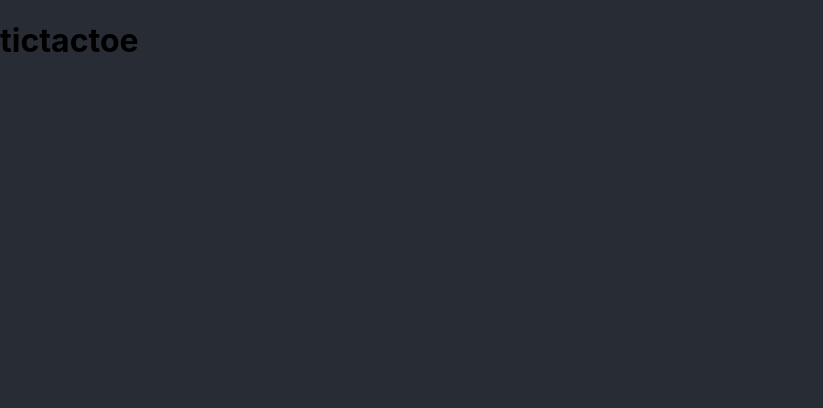
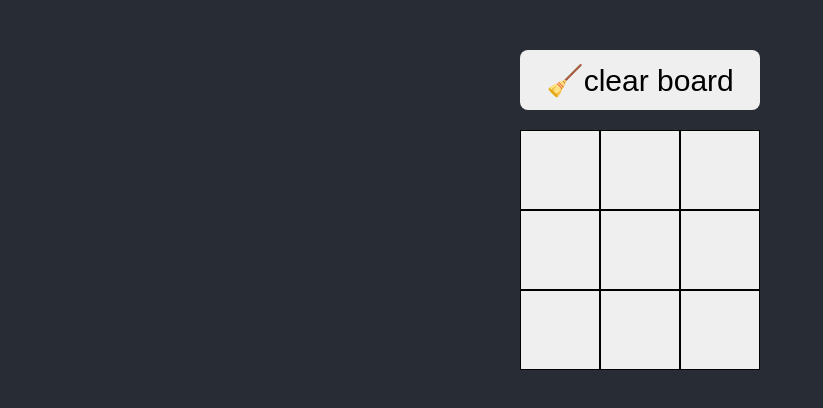
Before and after one commit to pawelrogowski/react-dev-tic-tac-toe, a React (Create React App) app: page / in a window 1280 px wide. Shown: the top 408 px of the page, without its empty margins (0-823 px from the left). Built offline with nearby package versions, Linux system fonts and the light colour scheme.

Commit message:
updated main app jsx

```diff
--- a/src/App.jsx
+++ b/src/App.jsx
@@ -1,11 +1,45 @@
 import "./App.css";
+import { Cell } from "./components/Cell/Cell";
+import { ResetButton } from "./components/ResetButton/ResetButton";
+import { useState } from "react";
 
-function App() {
+// In App.js
+
+export default function App() {
+  const [nextSymbol, setNextSymbol] = useState("❌");
+  const [cells, setCells] = useState(Array(9).fill(null));
+
+  const resetBoard = () => setCells(Array(9).fill(null));
+
+  const handleCellToggle = (index) => {
+    const newCells = [...cells];
+    if (newCells[index] === null) {
+      newCells[index] = nextSymbol;
+      setCells(newCells);
+      setNextSymbol(nextSymbol === "❌" ? "🇴" : "❌");
+    }
+  };
+
   return (
-    <>
-      <h1>tictactoe</h1>
-    </>
+    <div className="container">
+      <div className="">
+        <ResetButton onClick={resetBoard}></ResetButton>
+        <div className="cell-row">
+          <Cell handleClick={() => handleCellToggle(0)} symbol={cells[0]} />
+          <Cell handleClick={() => handleCellToggle(1)} symbol={cells[1]} />
+          <Cell handleClick={() => handleCellToggle(2)} symbol={cells[2]} />
+        </div>
+        <div className="cell-row">
+          <Cell handleClick={() => handleCellToggle(3)} symbol={cells[3]} />
+          <Cell handleClick={() => handleCellToggle(4)} symbol={cells[4]} />
+          <Cell handleClick={() => handleCellToggle(5)} symbol={cells[5]} />
+        </div>
+        <div className="cell-row">
+          <Cell handleClick={() => handleCellToggle(6)} symbol={cells[6]} />
+          <Cell handleClick={() => handleCellToggle(7)} symbol={cells[7]} />
+          <Cell handleClick={() => handleCellToggle(8)} symbol={cells[8]} />
+        </div>
+      </div>
+    </div>
   );
 }
-
-export default App;
```
